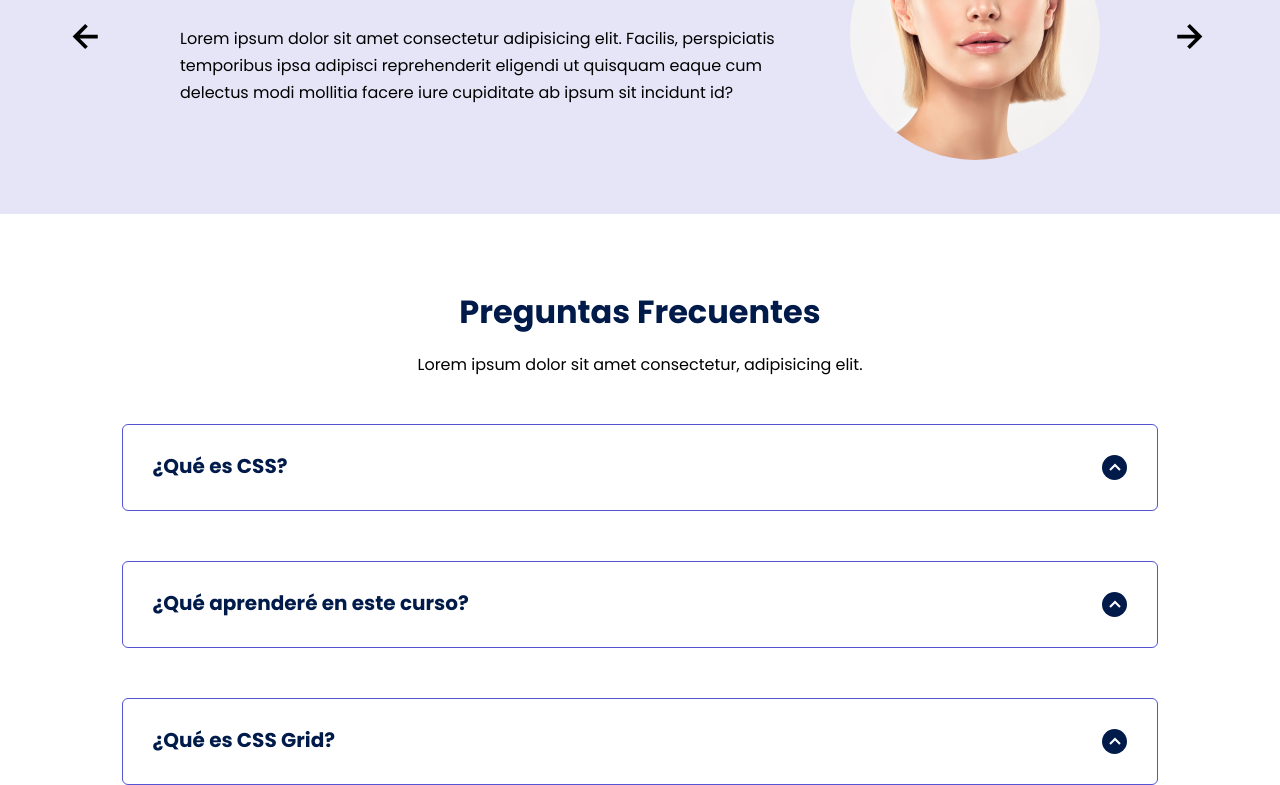
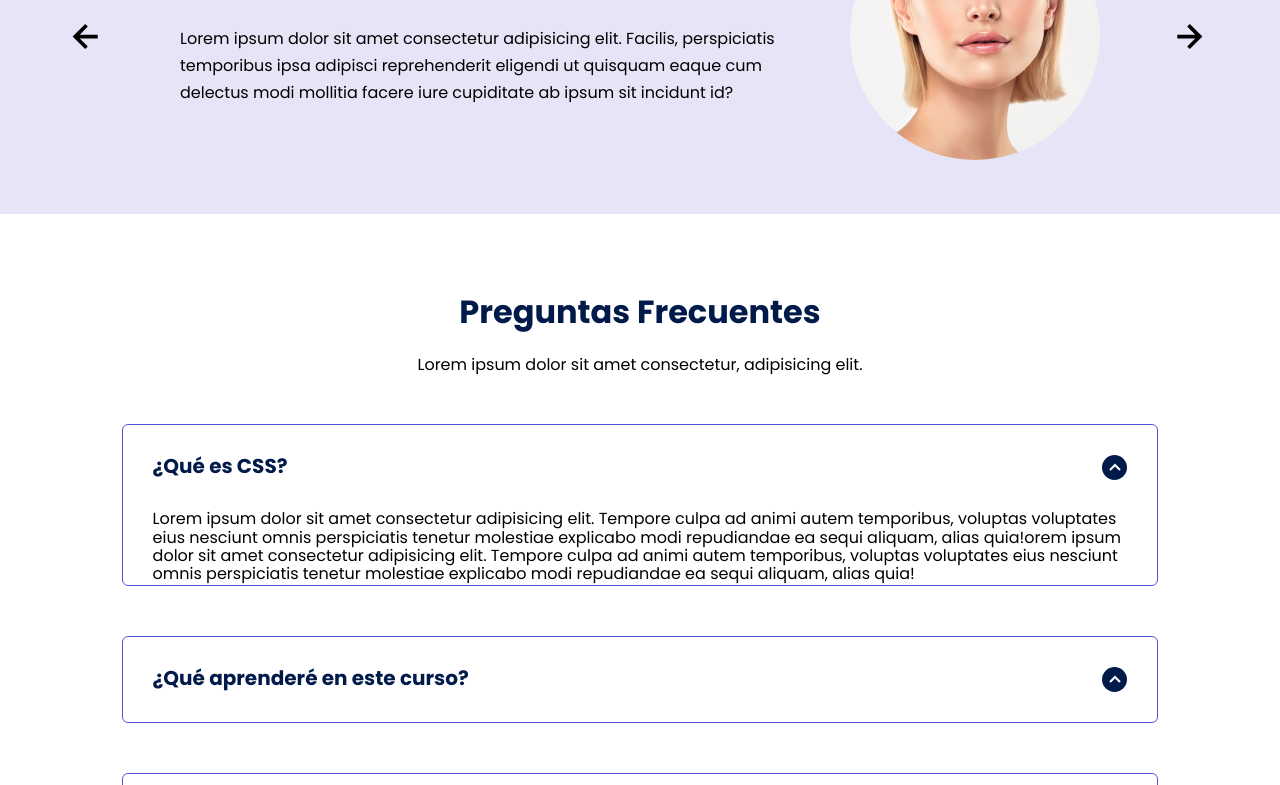
Before and after one commit to fperez15/web-page, a plain HTML site: page index.html in a window 1280 px wide. Both pictures are taken after a click on the element "¿Qué es CSS?". Shown: the part 2567-3352 px from the top of the page. Drawn offline with Linux system fonts and the light colour scheme.

Commit message:
questions function

```diff
--- a/index.html
+++ b/index.html
@@ -227,5 +227,6 @@
   </main>
 
   <script src="./js/slider.js"></script>
+  <script src="./js/questions.js"></script>
 </body>
 </html>
--- a/js/questions.js
+++ b/js/questions.js
@@ -0,0 +1,20 @@
+(function() {
+    const titleQuestions = [...document.querySelectorAll('.questions__title')]; //con el array se obtienen todos los elementos de la clase .questions__title
+
+    titleQuestions.forEach(questions => {
+        questions.addEventListener('click' ,
+        ()=> {
+           let height = 0; // se calcula el alto del elemento
+           let answer = questions.nextElementSibling; // se obtiene el hermano de .questions__title que es .questions__show
+
+           if (answer.clientHeight === 0) {
+            height = answer.scrollHeight; // alto minimo para q un elemento se me muestre
+           }
+           answer.style.height = `${height}px`;
+        })
+
+    })  //de todas las preguntas se obtienen las preguntas individualmente
+
+
+
+})();
```
